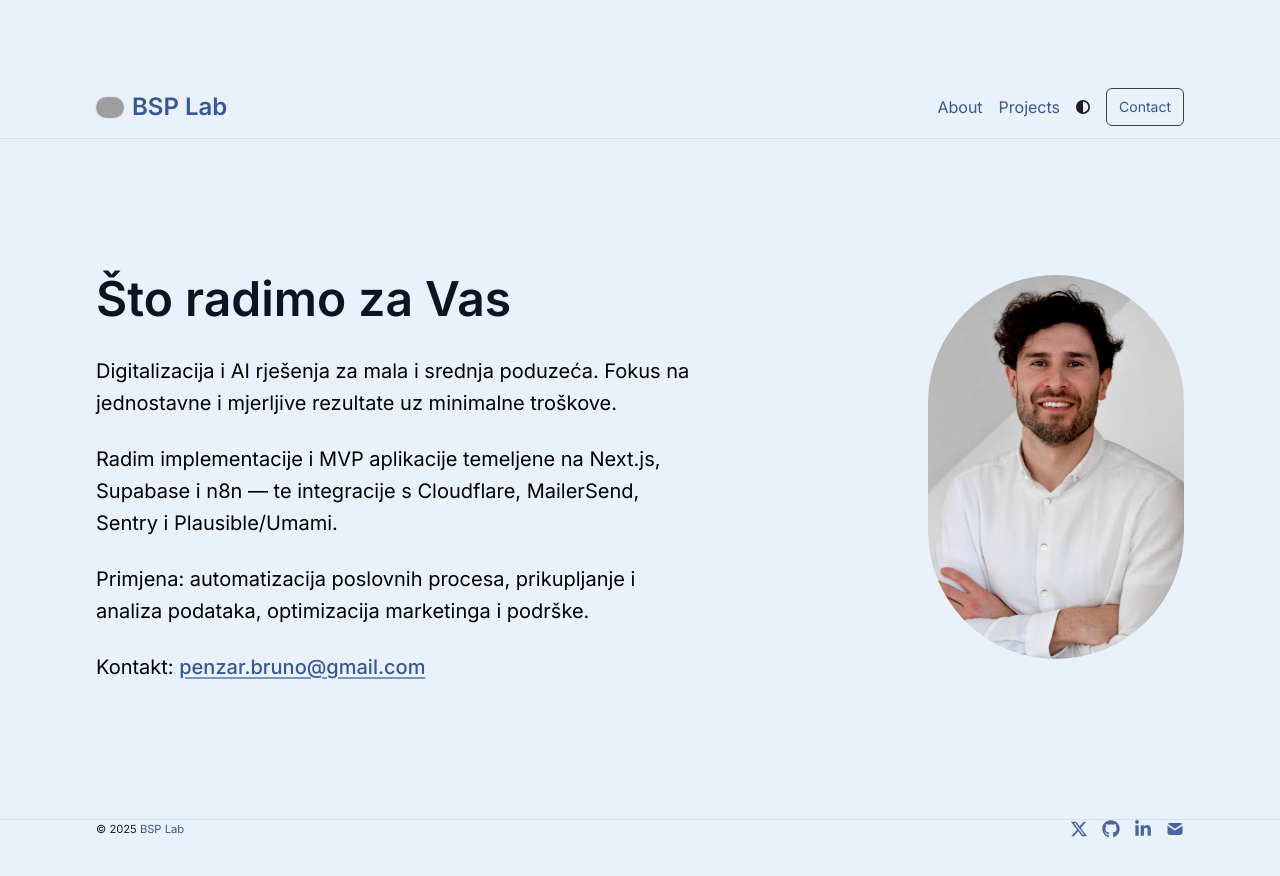
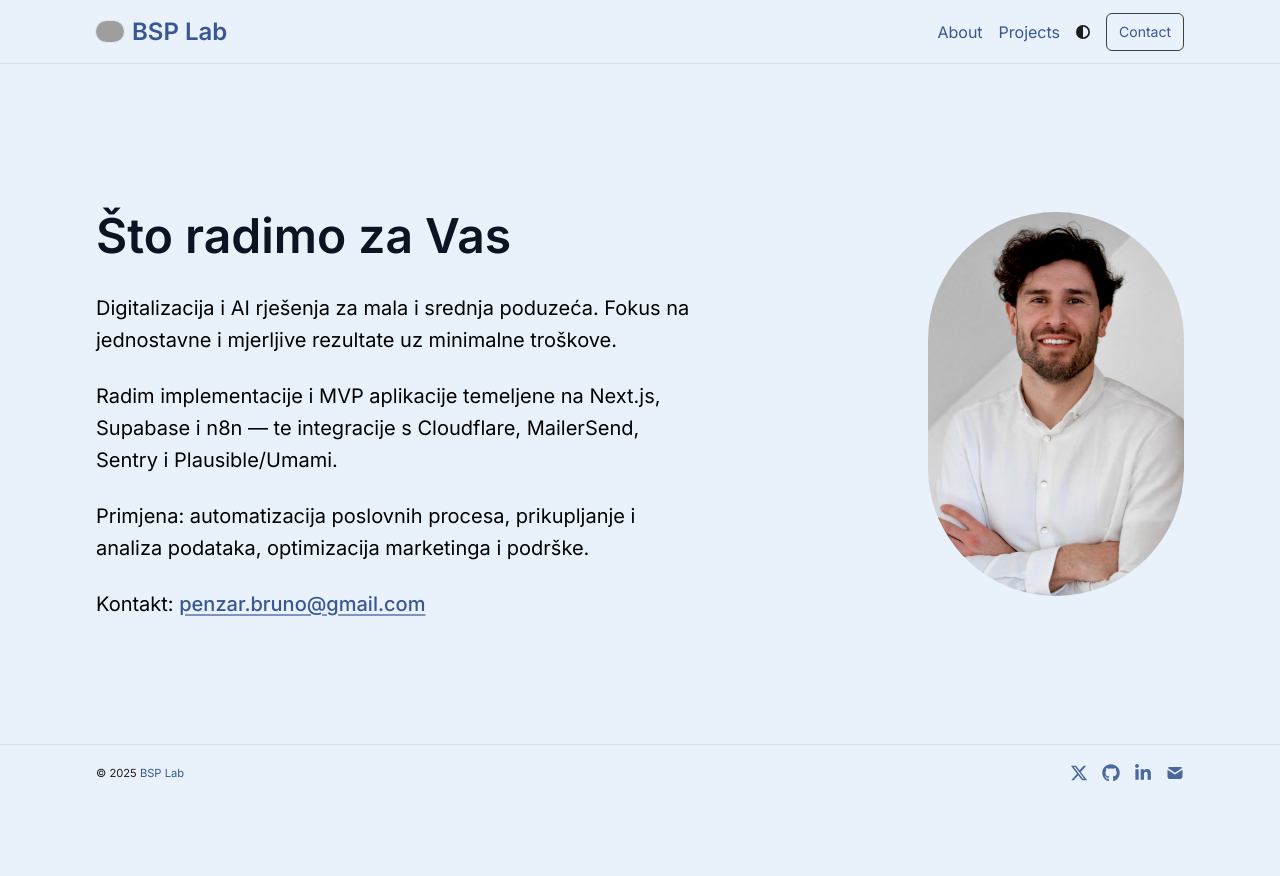
Before and after one commit to BPenzar/bsp-lab, a Next.js app: page / in a window 1280 px wide. Shown: the top 876 px of the page. After the commit the page ends 812 px from the top, so only its background shows below. Built offline with nearby package versions, Linux system fonts and the light colour scheme; grey boxes are pictures that could not be loaded.

Commit message:
Update layout.tsx

```diff
--- a/app/layout.tsx
+++ b/app/layout.tsx
@@ -49,19 +49,27 @@ export default function RootLayout({ children }: { children: React.ReactNode })
       >
         <ThemeProvider attribute="class" defaultTheme="system" enableSystem disableTransitionOnChange>
           {/* Fixed Header */}
-          <header className="w-full border-b" style={{ borderColor: "var(--hairline)" }}>
+          <header
+            className="fixed top-0 inset-x-0 h-[var(--header-h)] z-50 border-b bg-[color:var(--paper)]/85 backdrop-blur supports-[backdrop-filter]:bg-[color:var(--paper)]/70"
+            style={{ borderColor: "var(--hairline)" }}
+          >
             <div className="mx-auto w-full max-w-6xl h-full px-4 sm:px-6 lg:px-8 flex items-center">
               <Navbar />
             </div>
           </header>
+
           {/* Main */}
           <main className="w-full flex items-center justify-center min-h-[calc(100vh-var(--header-h)-var(--footer-h))]">
             <div className="mx-auto w-full max-w-6xl px-4 sm:px-6 lg:px-8">
               {children}
             </div>
           </main>
+
           {/* Fixed Footer */}
-          <footer className="w-full border-t" style={{ borderColor: "var(--hairline)" }}>
+          <footer
+            className="fixed bottom-0 inset-x-0 h-[var(--footer-h)] z-50 border-t bg-[color:var(--paper)]/85 backdrop-blur supports-[backdrop-filter]:bg-[color:var(--paper)]/70"
+            style={{ borderColor: "var(--hairline)" }}
+          >
             <div
               className="mx-auto w-full max-w-6xl h-full px-4 sm:px-6 lg:px-8 flex items-center justify-between"
               style={{ paddingBottom: "env(safe-area-inset-bottom)" }}
@@ -69,6 +77,7 @@ export default function RootLayout({ children }: { children: React.ReactNode })
               <Footer />
             </div>
           </footer>
+
           <Analytics />
           <SpeedInsights />
         </ThemeProvider>
```
